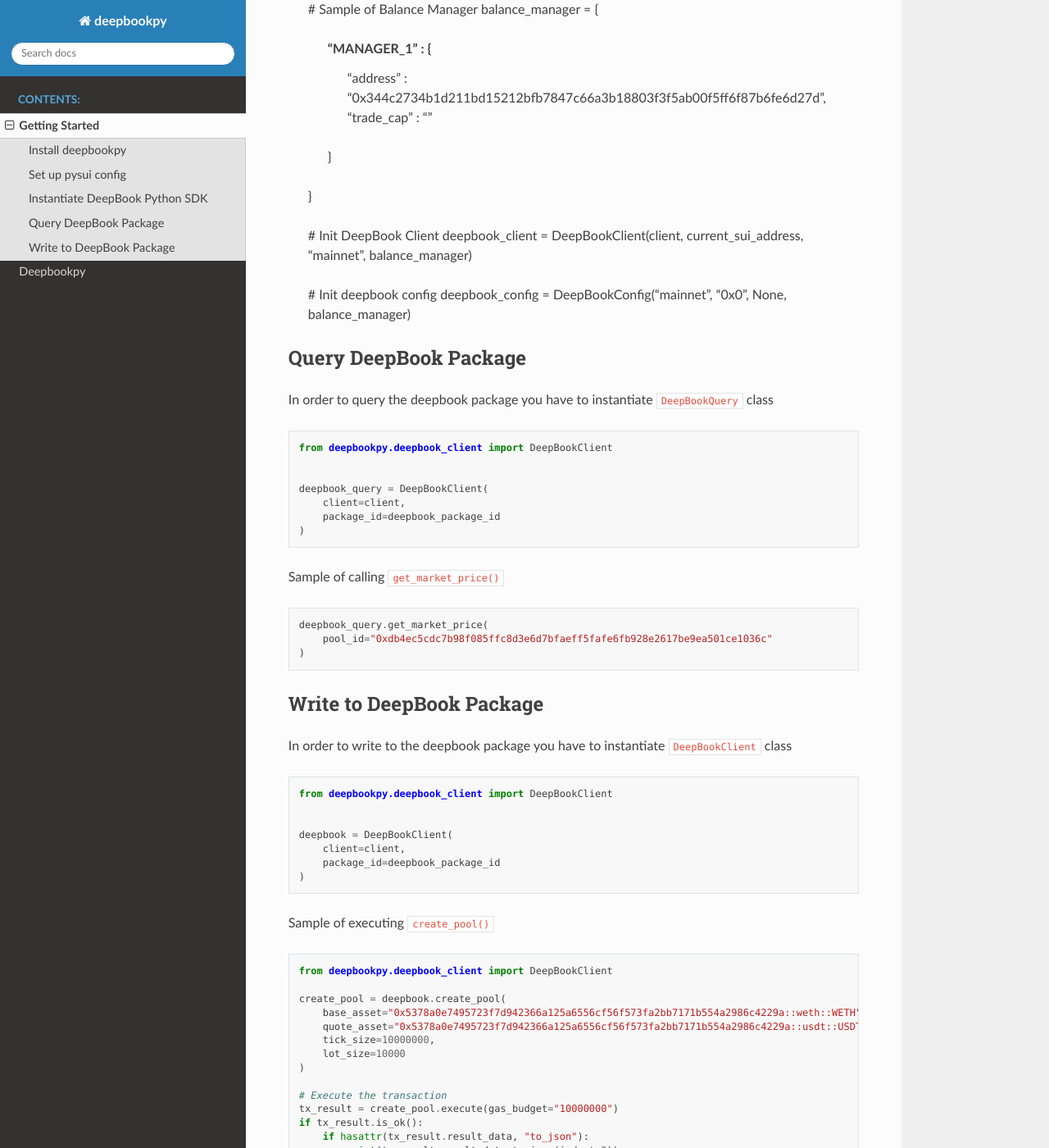
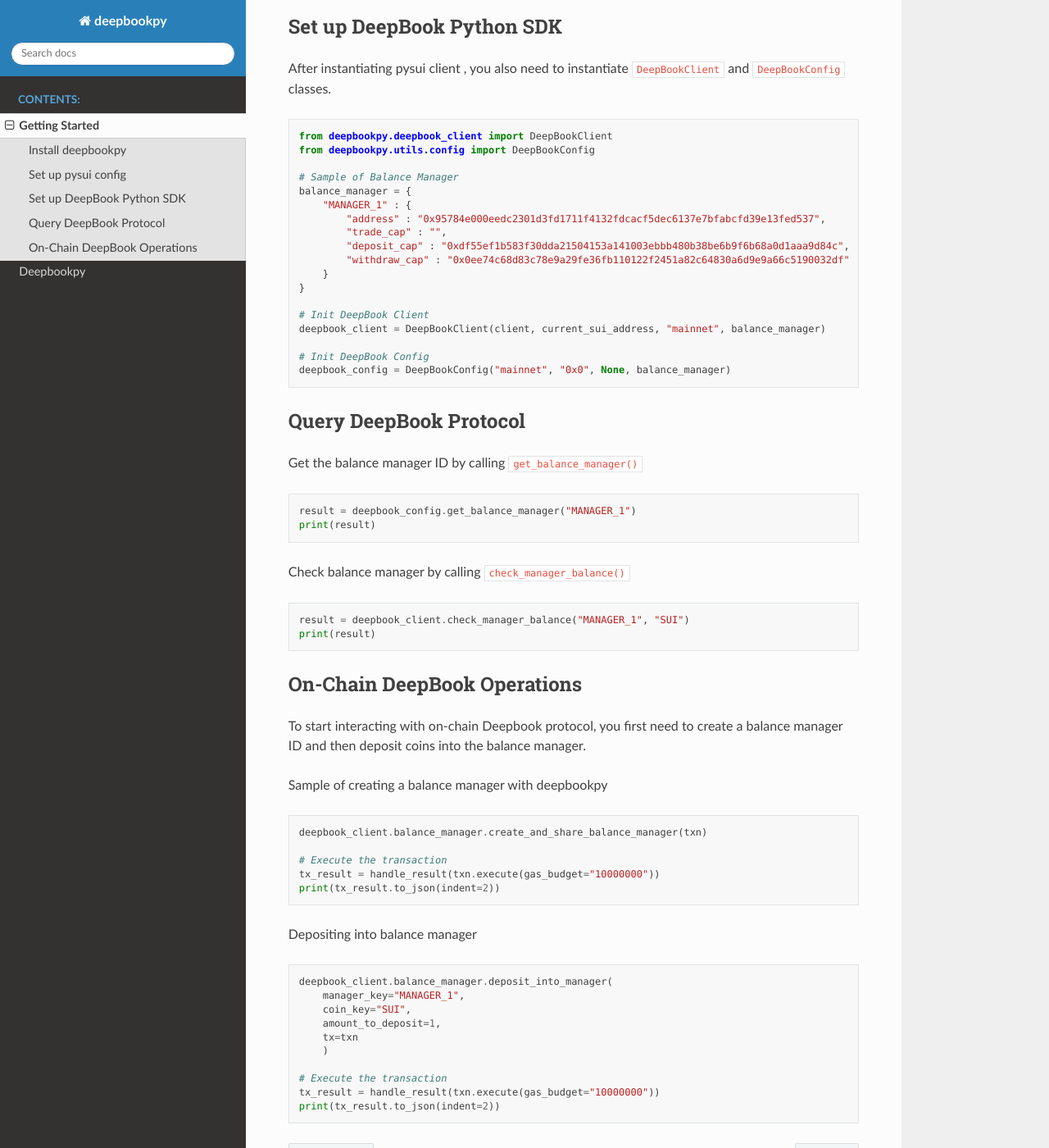
Before and after one commit to andreidev1/deepbookpy, a Sphinx documentation site: the page built from docs/source/getting_started.rst, in a window 1280 px wide and 1400 px high, scrolled down 957 px. Shown: the whole window at 82% size. Built offline with Sphinx 7.4.7 and the Read the Docs theme 3.1.0, drawn with Linux system fonts in a browser that asks for light colours; pages that are not in the unit, such as notebooks, are missing from menus; some of the changed text lies outside the part shown.

Commit message:
update getting started section doc

```diff
--- a/docs/source/getting_started.rst
+++ b/docs/source/getting_started.rst
@@ -1,5 +1,8 @@
-Quick Start
-------------------
+===============
+Getting Started
+===============
+
+DeepBook Python SDK uses legacy pysui and canoser libraries as main dependencies allowing the interaction with on-chain Deepbook protocol.
 
 Install deepbookpy
 ******************
@@ -17,7 +20,7 @@ Using ``poetry``
 Set up pysui config
 *******************
 
-Replace ``rpc_url``, ``prv_keys``, ``ws_url`` with your desired data.
+Replace ``rpc_url``, ``prv_keys``, ``ws_url`` sample arguments with your own arguments.
 
 .. code:: py
 
@@ -43,84 +46,76 @@ Replace ``rpc_url``, ``prv_keys``, ``ws_url`` with your desired data.
     txn = SyncTransaction(client=client)
 
 
-Instantiate DeepBook Python SDK
-**********************
+Set up DeepBook Python SDK
+**************************
+
+After instantiating pysui client , you also need to instantiate ``DeepBookClient`` and ``DeepBookConfig`` classes.
+
+.. code:: py
+
+    from deepbookpy.deepbook_client import DeepBookClient
+    from deepbookpy.utils.config import DeepBookConfig
 
     # Sample of Balance Manager
     balance_manager = {
         "MANAGER_1" : {
-            "address" : "0x344c2734b1d211bd15212bfb7847c66a3b18803f3f5ab00f5ff6f87b6fe6d27d",
-            "trade_cap" : ""
+            "address" : "0x95784e000eedc2301d3fd1711f4132fdcacf5dec6137e7bfabcfd39e13fed537",
+            "trade_cap" : "",
+            "deposit_cap" : "0xdf55ef1b583f30dda21504153a141003ebbb480b38be6b9f6b68a0d1aaa9d84c",
+            "withdraw_cap" : "0x0ee74c68d83c78e9a29fe36fb110122f2451a82c64830a6d9e9a66c5190032df"
         }
     }
 
     # Init DeepBook Client
     deepbook_client = DeepBookClient(client, current_sui_address, "mainnet", balance_manager)
 
-    # Init deepbook config
+    # Init DeepBook Config
     deepbook_config = DeepBookConfig("mainnet", "0x0", None, balance_manager)
 
 
-Query DeepBook Package
-**********************
+Query DeepBook Protocol
+***********************
 
-In order to query the deepbook package you have to instantiate
-``DeepBookQuery`` class
+Get the balance manager ID by calling ``get_balance_manager()``
 
 .. code:: py
 
-   from deepbookpy.deepbook_client import DeepBookClient
+   result = deepbook_config.get_balance_manager("MANAGER_1")
+   print(result)
 
-
-   deepbook_query = DeepBookClient(
-       client=client,
-       package_id=deepbook_package_id
-   )
-
-Sample of calling ``get_market_price()``
+Check balance manager by calling ``check_manager_balance()``
 
 .. code:: py
 
+   result = deepbook_client.check_manager_balance("MANAGER_1", "SUI")
+   print(result)
 
-   deepbook_query.get_market_price(
-       pool_id="0xdb4ec5cdc7b98f085ffc8d3e6d7bfaeff5fafe6fb928e2617be9ea501ce1036c"
-   )
+On-Chain DeepBook Operations
+****************************
 
-Write to DeepBook Package
-*************************
+To start interacting with on-chain Deepbook protocol, you first need to create a balance manager ID and then deposit coins into the balance manager.
 
-In order to write to the deepbook package you have to instantiate
-``DeepBookClient`` class
+Sample of creating a balance manager with deepbookpy
 
 .. code:: py
 
-   from deepbookpy.deepbook_client import DeepBookClient
+    deepbook_client.balance_manager.create_and_share_balance_manager(txn)
 
+    # Execute the transaction
+    tx_result = handle_result(txn.execute(gas_budget="10000000"))
+    print(tx_result.to_json(indent=2))
 
-   deepbook = DeepBookClient(
-       client=client,
-       package_id=deepbook_package_id
-   )
-
-Sample of executing ``create_pool()``
+Depositing into balance manager
 
 .. code:: py
 
-   from deepbookpy.deepbook_client import DeepBookClient
+    deepbook_client.balance_manager.deposit_into_manager(
+        manager_key="MANAGER_1",
+        coin_key="SUI",
+        amount_to_deposit=1,
+        tx=txn
+        )
 
-   create_pool = deepbook.create_pool(
-       base_asset="0x5378a0e7495723f7d942366a125a6556cf56f573fa2bb7171b554a2986c4229a::weth::WETH",
-       quote_asset="0x5378a0e7495723f7d942366a125a6556cf56f573fa2bb7171b554a2986c4229a::usdt::USDT",
-       tick_size=10000000,
-       lot_size=10000
-   )
-
-   # Execute the transaction
-   tx_result = create_pool.execute(gas_budget="10000000")
-   if tx_result.is_ok():
-       if hasattr(tx_result.result_data, "to_json"):
-           print(tx_result.result_data.to_json(indent=2))
-       else:
-           print(tx_result.result_data)
-   else:
-       print(tx_result.result_string)
+    # Execute the transaction
+    tx_result = handle_result(txn.execute(gas_budget="10000000"))
+    print(tx_result.to_json(indent=2))
```
